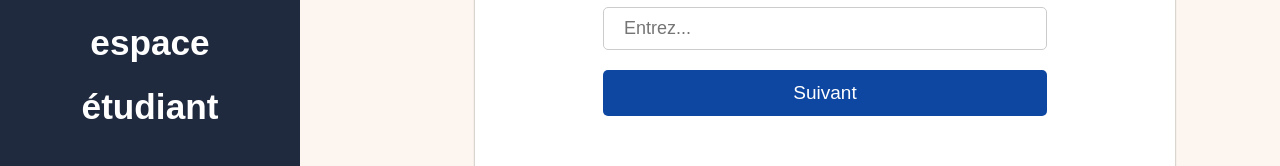
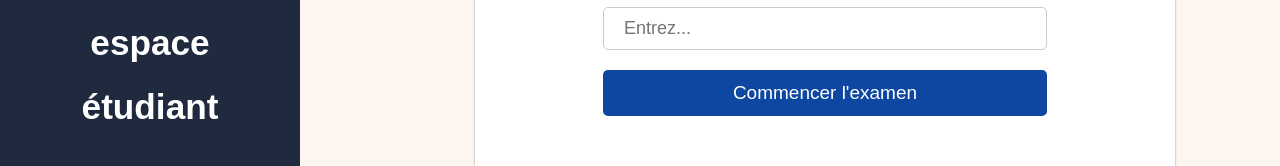
Before and after one commit to siham2005/NewProject, a plain HTML site: page espace_etudiant.html in a window 1280 px wide. Shown: the part 444-610 px from the top of the page. Drawn offline with Linux system fonts and the light colour scheme.

Commit message:
Update_espace_etudiant

```diff
--- a/espace_etudiant.html
+++ b/espace_etudiant.html
@@ -17,7 +17,6 @@
        background-color: #fdf6f0;
        display: flex;
        flex-direction: column;
-
      }
 
      .header {
@@ -177,7 +176,6 @@
         padding: 1.5rem;  /* Réduit encore le padding pour les très petits écrans */
          max-width: 100%;  /* Assure que le formulaire prend toute la largeur de l'écran */
        }
-
        label {
          font-size: 18px;  /* Taille plus petite pour les très petits écrans */
        }
@@ -199,6 +197,7 @@
 
    <div class="main-wrapper">
      <div class="sidebar">
+
       <h1>Bienvenue<br>sur votre<br>espace étudiant</h1>
      </div>
 
@@ -207,7 +206,7 @@
          <div class="main-container">
            <label for="exam">Entrez le lien d'examen</label>
            <input type="text" id="exam" placeholder="  Entrez... ">
-          <button type="button">Suivant</button>
+           <button type="button">Commencer l'examen</button>
            <div id="errorMessage" class="error">
              Veuillez entrer un lien.
            </div>
```
Lines whose indentation alone changed are shown as unchanged.
